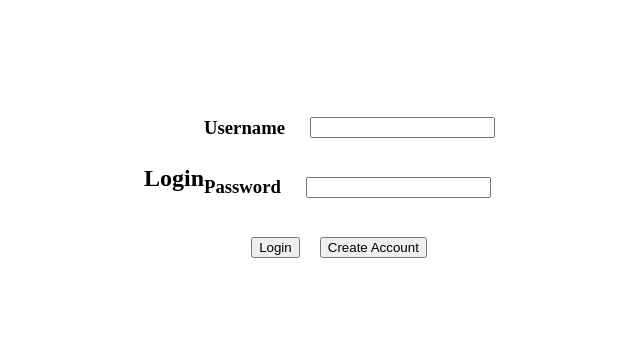
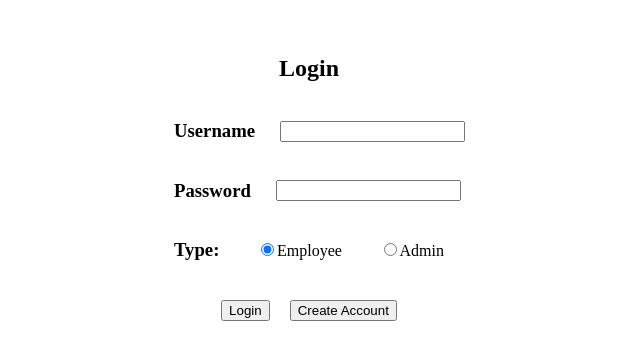
Before and after one commit to SafePrompt/SafePrompt, a React app: page / in a window 1280 px wide. Shown: the part 230-590 px from the top of the page, without its empty margins (331-971 px from the left). Built offline with nearby package versions, Linux system fonts and the light colour scheme.

Commit message:
switching to dev

```diff
--- a/src/Client/Pages/Login.tsx
+++ b/src/Client/Pages/Login.tsx
@@ -1,4 +1,4 @@
-import React from 'react';
+import React, {useState} from 'react';
 import {useNavigate} from 'react-router-dom'
 import './Login.css';
 
@@ -6,23 +6,45 @@ const Login: React.FunctionComponent = () => {
 
     const navigate = useNavigate();
 
-    const handleSignup = ()=>navigate('/signup')
+    const handleSignup = ()=>navigate('/signup');
+
+    const [admin, setAdmin] = useState(false);
+    const [username, setUsername] = useState('')
+    const [password, setPassword] = useState('')
+
+    const handleAdmin = ()=>{
+        setAdmin((adminState)=>!adminState)
+
+
+    }
 
   return (
 
 
         <div className = 'container'>
-             <h2>Login</h2>
+
         <div className = 'inputSection'>
+        <h2>Login</h2>
         {/* <h2>Login</h2> */}
         {/* <div className = 'nav'>Admin</div> */}
             <div className = 'inputField'>
                 <h3>Username</h3>
-                <input></input>
+                <input value =  {username} onChange = {(e)=>setUsername(e.target.value)}></input>
             </div>
             <div className = 'inputField'>
                 <h3>Password</h3>
-                <input></input>
+                <input value = {password} onChange = {(e)=>setPassword(e.target.value)}></input>
+            </div>
+            <div className = 'radioField'>
+                <h3>Type:</h3>
+                <div>
+                    <input type = 'radio' name='adminSelect' id = 'worker' checked = {!admin} onChange = {handleAdmin}></input>
+                    <label htmlFor='worker' >Employee</label>
+                </div>
+                <div>
+                <input type = 'radio' name='adminSelect' id = 'admin' checked = {admin} onChange = {handleAdmin}></input>
+                <label htmlFor='admin'>Admin</label>
+                </div>
             </div>
             <div className = 'buttonSection'>
                 <button>Login</button>
--- a/src/Client/Pages/Signup.tsx
+++ b/src/Client/Pages/Signup.tsx
@@ -21,7 +21,7 @@ const Signup: React.FunctionComponent<SignupProps> = ({orgFunc}) => {
 
 
     }
-    console.log('admin', admin)
+
 
 
 
```
